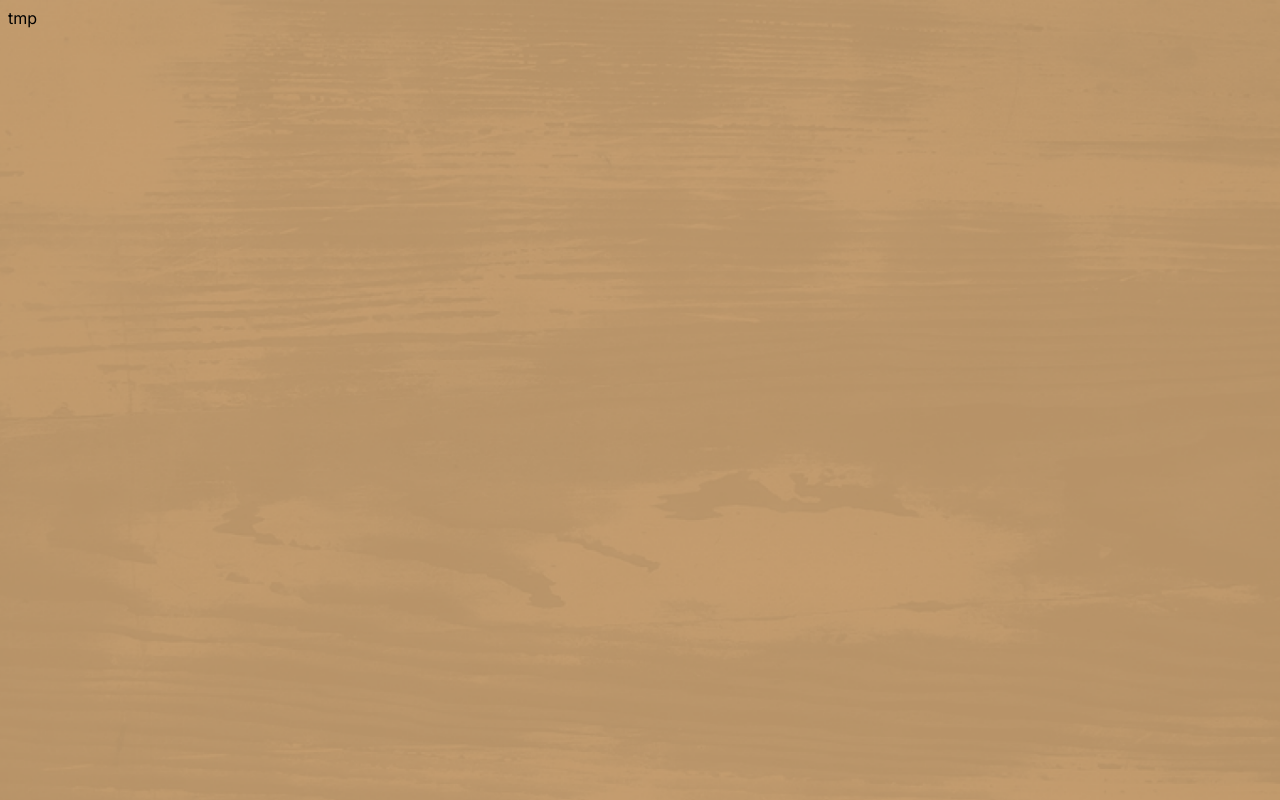
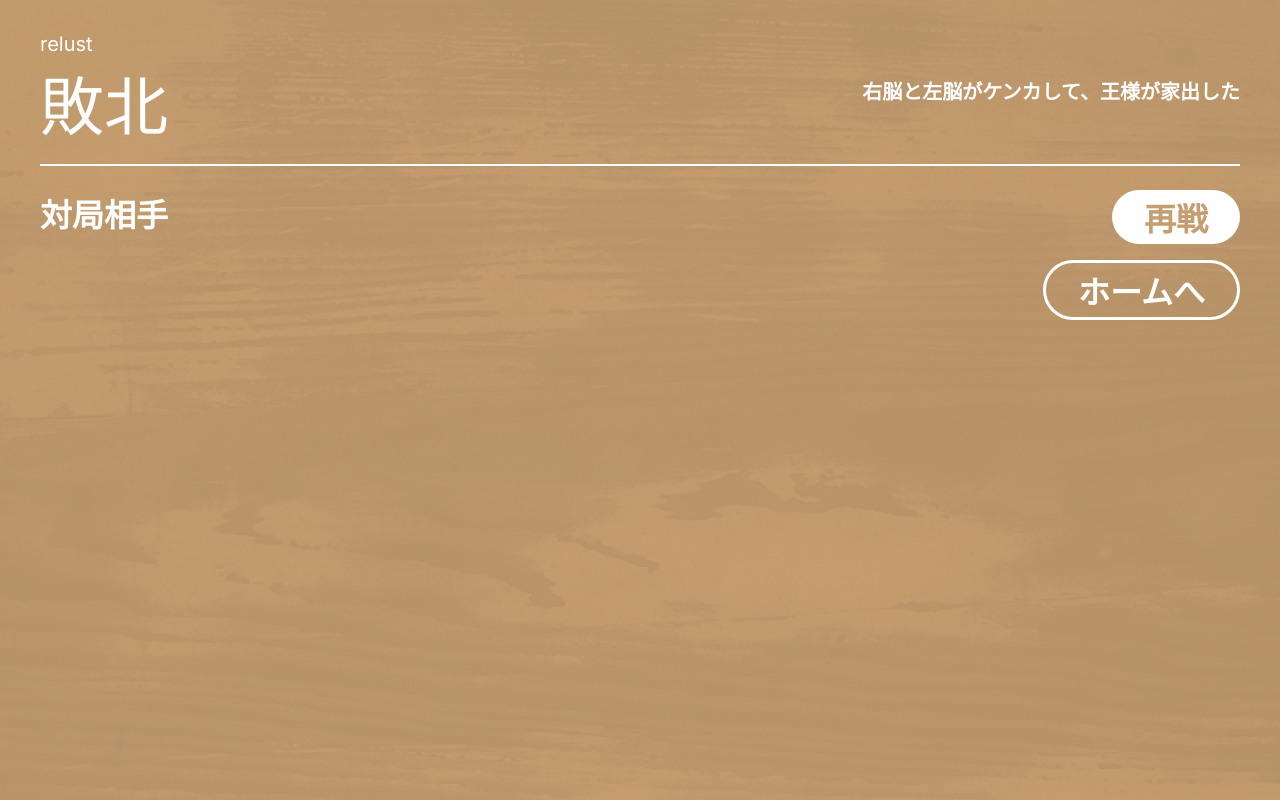
Before and after one commit to shii-park/2vs2shogi-frontend, a Next.js app: page /result in a window 1280 px wide. Built offline with nearby package versions, Linux system fonts and the light colour scheme.

Commit message:
Add:resultページを作成しました

```diff
--- /dev/null
+++ b/app/result/page.module.css
@@ -0,0 +1,83 @@
+.containar {
+    display: grid;
+    grid-template-rows: auto 1fr;
+    padding: 24px 32px;
+    color: #fff;
+}
+/* ---------- 上段 ---------- */
+.topContainer {
+    display: grid;
+    grid-template-columns: auto auto 1fr;
+    column-gap: 40px;
+    align-items: center;
+    padding-bottom: 16px;
+    border-bottom: 2px solid #fff;
+}
+
+/* Result + 勝利 */
+.resultLabels {
+    display: flex;
+    flex-direction: column;
+}
+
+.subLabel {
+    font-size: 20px;
+    /* font-weight: 600;
+    letter-spacing: 1px; */
+}
+
+.outcome {
+    font-size: 64px;
+    /* font-weight: 800;
+    line-height: 1; */
+}
+
+/* 自分チーム */
+.myUsersName {
+    display: flex;
+    flex-direction: column;
+    gap: 8px;
+}
+
+.userName {
+    font-size: 24px;
+    font-weight: 600;
+}
+
+/* メッセージ */
+.message {
+    justify-self: end;
+    font-size: 20px;
+    font-weight: 600;
+    white-space: nowrap;
+}
+
+/* ---------- 下段 ---------- */
+.bottomContainer {
+    display: grid;
+    grid-template-columns: auto 1fr auto;
+    align-items: start;
+    margin-top: 24px;
+}
+
+/* 対局相手ラベル */
+.oppLabel {
+    font-size: 32px;
+    font-weight: 700;
+    margin-right: 24px;
+}
+
+/* 相手チーム */
+.oppUsersName {
+    display: flex;
+    flex-direction: column;
+    gap: 8px;
+}
+
+/* ボタン */
+.buttonContainer {
+    display: flex;
+    flex-direction: column;
+    gap: 16px;
+    align-items: flex-end;
+}
--- a/app/result/page.tsx
+++ b/app/result/page.tsx
@@ -1,3 +1,87 @@
-export default function Page() {
-  return <div>tmp</div>;
+'use client'
+import { useState, useEffect } from 'react';
+import style from './page.module.css';
+import { useRouter, useSearchParams } from "next/navigation";
+import { WhiteButton } from '@/components/atoms/WhiteButton/WhiteButton';
+import { OutlineButtton } from '@/components/atoms/OutlineButton/OutlineButton';
+
+export default function Result() {
+  const router = useRouter();
+
+  // クエリパラメータから勝敗を取得
+  const searchParams = useSearchParams();
+  const outcome = searchParams.get('outcome'); // "win" or "lose"
+  const outcomeMessage = outcome === "win" ? "勝利" : "敗北";
+
+  // 勝敗から勝利チーム・敗北チームユーザー名取得
+  const myTeamUsersName = [localStorage.getItem("userName"), localStorage.getItem("allyName")]
+  const oppTeamUsersName = [localStorage.getItem("oppName1"), localStorage.getItem("oppName2")]
+
+  const [message, setMessage] = useState("");
+  // 定型文
+  useEffect(() => {
+
+    // 定型文
+    const winMessage = [
+      "驚異のコンビネーション",
+      "盤上を支配する二手",
+      "完璧なる包囲網",
+      "相手の心が折れる音が、ここまで聞こえてきた",
+    ];
+    const loseMessage = [
+      "一番の敵は無能な味方",
+      "伸びしろしかないコンビ",
+      "右脳と左脳がケンカして、王様が家出した",
+      "二重人格の王様が、混乱の果てに投了した",
+    ];
+
+    const targetList = outcome === "win" ? winMessage : loseMessage;
+    const randomIndex = Math.floor(Math.random() * targetList.length);
+    setMessage(targetList[randomIndex]);
+  }, [outcome]);
+
+  // 再戦ボタンハンドラ
+  const handleMatchButton = () => {
+    // ここでバックにリクエストを送信
+
+    router.push("/game");
+  }
+
+  // ホームボタンハンドラ
+  const handleHomeButton = () => {
+    router.push("lobby");
+  }
+
+  return (
+    <div className={`${style.containar}`}>
+      <div className={`${style.topContainer}`}>
+        <div className={`${style.resultLabels}`}>
+          <div className={`${style.subLabel}`}>relust</div>
+          <div className={`${style.outcome}`}>{outcomeMessage}</div>
+        </div>
+        <div className={`${style.myUsersName}`}>
+          <div className={`${style.userName}`}>{myTeamUsersName[0]}</div>
+          <div className={`${style.userName}`}>{myTeamUsersName[1]}</div>
+        </div>
+        <div className={`${style.message}`}>{message}</div>
+      </div>
+      <div className={`${style.bottomContainer}`}>
+        <div className={`${style.oppLabel}`}>対局相手</div>
+        <div className={`${style.oppUsersName}`}>
+          <div className={`${style.userName}`}>{oppTeamUsersName[0]}</div>
+          <div className={`${style.userName}`}>{oppTeamUsersName[1]}</div>
+        </div>
+        <div className={`${style.buttonContainer}`}>
+          <WhiteButton
+            label='再戦'
+            onClick={handleMatchButton}
+          />
+          <OutlineButtton
+            label='ホームへ'
+            onClick={handleHomeButton}
+          />
+        </div>
+      </div>
+    </div>
+  );
 }
```
